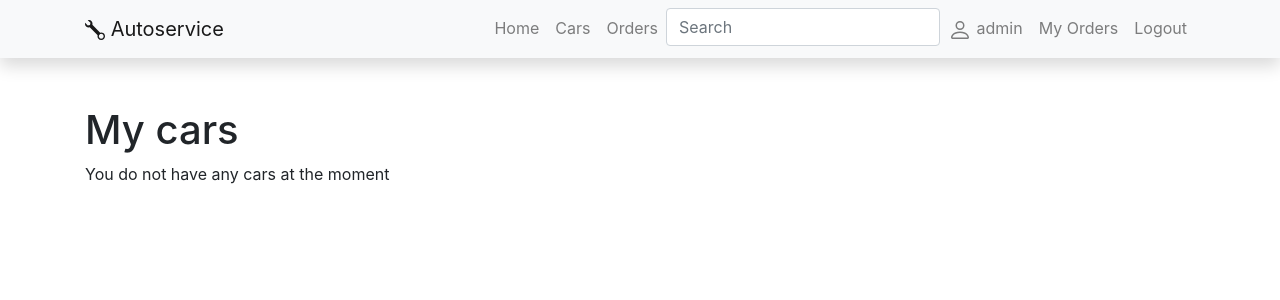
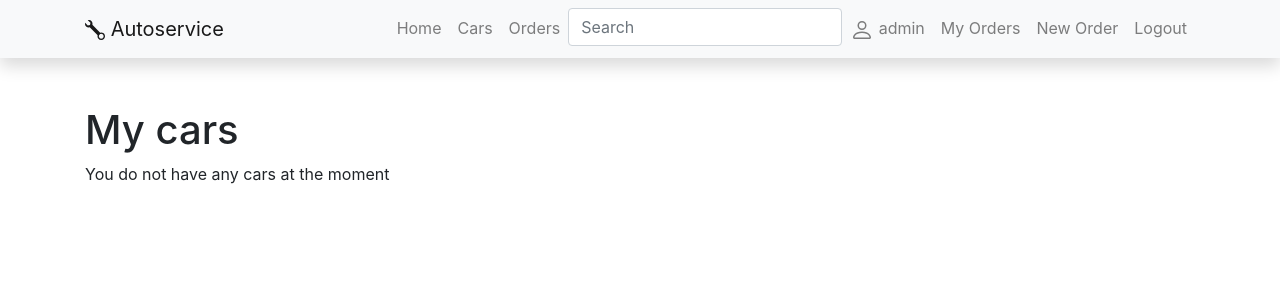
Before and after one commit to VaiMas/Autoservisas, a Django app: page /autoservisas/myorders/ in a window 1280 px wide. Shown: the top 300 px of the page. Run offline with Django 3.2, Linux system fonts and the light colour scheme; a user stored in the database is signed in; data comes from the database, SQL or seed files in the repository; both versions use the stored data as it was after the commit; some libraries are stand-ins or nearby versions.

Commit message:
update/delete/create

```diff
--- a/autoservisas/models.py
+++ b/autoservisas/models.py
@@ -1,5 +1,6 @@
 from django.db import models
 from django.contrib.auth.models import User
+from django.urls import reverse
 import datetime
 import pytz
 from tinymce.models import HTMLField
@@ -70,6 +71,11 @@ class Order(models.Model):
             sum += line.service.price * line.qty
         return sum
 
+    def get_absolute_url(self):
+        """Nurodo konkretaus aprašymo galinį adresą"""
+        return reverse('order-detail', args=[str(self.id)])
+
+
     CAR_STATUS = (
         ('a', 'Approved'),
         ('p', 'Processing'),
--- a/autoservisas/templates/base.html
+++ b/autoservisas/templates/base.html
@@ -4,7 +4,8 @@
     {% block title %}<title>Autoservice</title>{% endblock %}
     <meta charset="utf-8">
     <meta name="viewport" content="width=device-width, initial-scale=1">
-  <link rel="stylesheet" href="https://stackpath.bootstrapcdn.com/bootstrap/4.1.3/css/bootstrap.min.css" integrity="sha384-MCw98/SFnGE8fJT3GXwEOngsV7Zt27NXFoaoApmYm81iuXoPkFOJwJ8ERdknLPMO" crossorigin="anonymous">
+    <link rel="stylesheet" href="https://stackpath.bootstrapcdn.com/bootstrap/4.1.3/css/bootstrap.min.css"
+          integrity="sha384-MCw98/SFnGE8fJT3GXwEOngsV7Zt27NXFoaoApmYm81iuXoPkFOJwJ8ERdknLPMO" crossorigin="anonymous">
     <link rel="stylesheet" href="https://cdnjs.cloudflare.com/ajax/libs/font-awesome/4.7.0/css/font-awesome.min.css">
 
     <!-- Add additional CSS in static file -->
@@ -16,11 +17,15 @@
 <nav class="navbar navbar-expand-lg navbar-light bg-light static-top mb-5 shadow">
     <div class="container">
         <a class="navbar-brand" href="#">
-    <svg class="bi bi-wrench" width="1em" height="1em" viewBox="0 0 16 16" fill="currentColor" xmlns="http://www.w3.org/2000/svg">
-      <path fill-rule="evenodd" d="M.102 2.223A3.004 3.004 0 003.78 5.897l6.341 6.252A3.003 3.003 0 0013 16a3 3 0 10-.851-5.878L5.897 3.781A3.004 3.004 0 002.223.1l2.141 2.142L4 4l-1.757.364L.102 2.223zm13.37 9.019L13 11l-.471.242-.529.026-.287.445-.445.287-.026.529L11 13l.242.471.026.529.445.287.287.445.529.026L13 15l.471-.242.529-.026.287-.445.445-.287.026-.529L15 13l-.242-.471-.026-.529-.445-.287-.287-.445-.529-.026z" clip-rule="evenodd"/>
+            <svg class="bi bi-wrench" width="1em" height="1em" viewBox="0 0 16 16" fill="currentColor"
+                 xmlns="http://www.w3.org/2000/svg">
+                <path fill-rule="evenodd"
+                      d="M.102 2.223A3.004 3.004 0 003.78 5.897l6.341 6.252A3.003 3.003 0 0013 16a3 3 0 10-.851-5.878L5.897 3.781A3.004 3.004 0 002.223.1l2.141 2.142L4 4l-1.757.364L.102 2.223zm13.37 9.019L13 11l-.471.242-.529.026-.287.445-.445.287-.026.529L11 13l.242.471.026.529.445.287.287.445.529.026L13 15l.471-.242.529-.026.287-.445.445-.287.026-.529L15 13l-.242-.471-.026-.529-.445-.287-.287-.445-.529-.026z"
+                      clip-rule="evenodd"/>
             </svg>
             Autoservice</a>
-    <button class="navbar-toggler" type="button" data-toggle="collapse" data-target="#navbarResponsive" aria-controls="navbarResponsive" aria-expanded="false" aria-label="Toggle navigation">
+        <button class="navbar-toggler" type="button" data-toggle="collapse" data-target="#navbarResponsive"
+                aria-controls="navbarResponsive" aria-expanded="false" aria-label="Toggle navigation">
             <span class="navbar-toggler-icon"></span>
         </button>
         <div class="collapse navbar-collapse" id="navbarResponsive">
@@ -41,11 +46,17 @@
                 </li>
                 {% if user.is_authenticated %}
                 <li class="nav-item"><a class="nav-link" href="{% url 'profile' %}">
-              <svg class="bi bi-person" width="1.5em" height="1.5em" viewBox="0 0 16 16" fill="currentColor" xmlns="http://www.w3.org/2000/svg">
-                <path fill-rule="evenodd" d="M13 14s1 0 1-1-1-4-6-4-6 3-6 4 1 1 1 1h10zm-9.995-.944v-.002.002zM3.022 13h9.956a.274.274 0 00.014-.002l.008-.002c-.001-.246-.154-.986-.832-1.664C11.516 10.68 10.289 10 8 10c-2.29 0-3.516.68-4.168 1.332-.678.678-.83 1.418-.832 1.664a1.05 1.05 0 00.022.004zm9.974.056v-.002.002zM8 7a2 2 0 100-4 2 2 0 000 4zm3-2a3 3 0 11-6 0 3 3 0 016 0z" clip-rule="evenodd"/>
+                    <svg class="bi bi-person" width="1.5em" height="1.5em" viewBox="0 0 16 16" fill="currentColor"
+                         xmlns="http://www.w3.org/2000/svg">
+                        <path fill-rule="evenodd"
+                              d="M13 14s1 0 1-1-1-4-6-4-6 3-6 4 1 1 1 1h10zm-9.995-.944v-.002.002zM3.022 13h9.956a.274.274 0 00.014-.002l.008-.002c-.001-.246-.154-.986-.832-1.664C11.516 10.68 10.289 10 8 10c-2.29 0-3.516.68-4.168 1.332-.678.678-.83 1.418-.832 1.664a1.05 1.05 0 00.022.004zm9.974.056v-.002.002zM8 7a2 2 0 100-4 2 2 0 000 4zm3-2a3 3 0 11-6 0 3 3 0 016 0z"
+                              clip-rule="evenodd"/>
                     </svg>
                     {{ user.get_username }}</a></li>
                 <li class="nav-item"><a class="nav-link" href="{% url 'my-orders'%}">My Orders</a></li>
+                <li class="nav-item"><a class="nav-link" href="{% url 'my-orders-new'%}?next=/autoservisas">New
+                    Order</a></li>
+
                 <li class="nav-item"><a class="nav-link" href="{% url 'logout'%}?next=/autoservisas">Logout</a></li>
                 {% else %}
                 <li class="nav-item"><a class="nav-link" href="{% url 'login'%}?next={{request.path}}">Login</a></li>
@@ -60,9 +71,15 @@
     {% block content %}{% endblock %}
 </div>
 
-  <script src="https://code.jquery.com/jquery-3.5.1.slim.min.js" integrity="sha384-DfXdz2htPH0lsSSs5nCTpuj/zy4C+OGpamoFVy38MVBnE+IbbVYUew+OrCXaRkfj" crossorigin="anonymous"></script>
-  <script src="https://cdn.jsdelivr.net/npm/popper.js@1.16.0/dist/umd/popper.min.js" integrity="sha384-Q6E9RHvbIyZFJoft+2mJbHaEWldlvI9IOYy5n3zV9zzTtmI3UksdQRVvoxMfooAo" crossorigin="anonymous"></script>
-  <script src="https://stackpath.bootstrapcdn.com/bootstrap/4.5.0/js/bootstrap.min.js" integrity="sha384-OgVRvuATP1z7JjHLkuOU7Xw704+h835Lr+6QL9UvYjZE3Ipu6Tp75j7Bh/kR0JKI" crossorigin="anonymous"></script>
+<script src="https://code.jquery.com/jquery-3.5.1.slim.min.js"
+        integrity="sha384-DfXdz2htPH0lsSSs5nCTpuj/zy4C+OGpamoFVy38MVBnE+IbbVYUew+OrCXaRkfj"
+        crossorigin="anonymous"></script>
+<script src="https://cdn.jsdelivr.net/npm/popper.js@1.16.0/dist/umd/popper.min.js"
+        integrity="sha384-Q6E9RHvbIyZFJoft+2mJbHaEWldlvI9IOYy5n3zV9zzTtmI3UksdQRVvoxMfooAo"
+        crossorigin="anonymous"></script>
+<script src="https://stackpath.bootstrapcdn.com/bootstrap/4.5.0/js/bootstrap.min.js"
+        integrity="sha384-OgVRvuATP1z7JjHLkuOU7Xw704+h835Lr+6QL9UvYjZE3Ipu6Tp75j7Bh/kR0JKI"
+        crossorigin="anonymous"></script>
 
 </body>
 </html>
--- a/autoservisas/templates/user_orders.html
+++ b/autoservisas/templates/user_orders.html
@@ -8,8 +8,11 @@
 
       {% for order in order_list %}
         <img class="rounded-circle" src="{{order.client.profile.picture.url}}">
-      <li class="{% if order.is_overdue %}text-danger{% endif %}">
-        <a href="{% url 'order-detail' order.pk %}">{{ order.car }}</a> ({{ order.due_date }})
+      <li class="{% if order.is_overdue %}text-danger{% endif %}">{{ order.car }}</li>
+        <li><strong>Due to:</strong> {{order.due_date}}</li>
+        <br/>
+        <a class="btn btn-primary" href="{{ order.pk }}" role="button">Review</a>
+        <br>
       </li>
       {% endfor %}
     </ul>
--- a/autoservisas/urls.py
+++ b/autoservisas/urls.py
@@ -11,6 +11,10 @@ urlpatterns = [
     path('search/', views.search, name='search'),
     path('accounts/', include('django.contrib.auth.urls')),
     path('myorders/', views.OrdersByUserListView.as_view(), name='my-orders'),
+    path('myorders/<int:pk>', views.OrderByUserDetailView.as_view(), name='my-order'),
+    path('myorders/new', views.OrderByUserCreateView.as_view(), name='my-orders-new'),
+    path('myorders/<int:pk>/update', views.OrderByUserUpdateView.as_view(), name='my-order-update'),
+    path('myorders/<int:pk>/delete', views.OrderByUserDeleteView.as_view(), name='my-order-delete'),
     path('register/', views.register, name='register'),
     path('profile/', views.profile, name='profile'),
 ]
--- a/autoservisas/views.py
+++ b/autoservisas/views.py
@@ -13,6 +13,7 @@ from .forms import OrderReviewForm
 from django.views.generic.edit import FormMixin
 from django.contrib.auth.decorators import login_required
 from .forms import OrderReviewForm, UserUpdateForm, ProfileUpdateForm
+from django.contrib.auth.mixins import UserPassesTestMixin
 
 
 # Create your views here.
@@ -118,6 +119,44 @@ class OrdersByUserListView(LoginRequiredMixin, generic.ListView):
         return Order.objects.filter(client=self.request.user).filter(status__exact='p').order_by('due_date')
 
 
+class OrderByUserDetailView(LoginRequiredMixin, generic.DetailView):
+    model = Order
+    template_name = 'user_order.html'
+
+class OrderByUserCreateView(LoginRequiredMixin, generic.CreateView):
+    model = Order
+    fields = ['car', 'due_date']
+    success_url = "/autoservisas/myorders/"
+    template_name = 'user_order_form.html'
+
+    def form_valid(self, form):
+        form.instance.client = self.request.user
+        return super().form_valid(form)
+
+class OrderByUserUpdateView(LoginRequiredMixin, UserPassesTestMixin, generic.UpdateView):
+    model = Order
+    fields = ['car', 'due_date']
+    success_url = "/autoservisas/myorders/"
+    template_name = 'user_order_form.html'
+
+    def form_valid(self, form):
+        form.instance.client = self.request.user
+        return super().form_valid(form)
+
+    def test_func(self):
+        car = self.get_object()
+        return self.request.user == car.client
+
+class OrderByUserDeleteView(LoginRequiredMixin, UserPassesTestMixin, generic.DeleteView):
+    model = Order
+    success_url = "/autoservisas/myorders/"
+    template_name = 'user_order_delete.html'
+
+    def test_func(self):
+        car = self.get_object()
+        return self.request.user == car.client
+
+
 @csrf_protect
 def register(request):
     if request.method == "POST":
```
Also changed, not shown: autoservisas/templates/user_order.html (added, +20 -0 lines), autoservisas/templates/user_order_delete.html (added, +17 -0 lines), autoservisas/templates/user_order_form.html (added, +16 -0 lines), db.sqlite3. Lines whose indentation alone changed are shown as unchanged.
